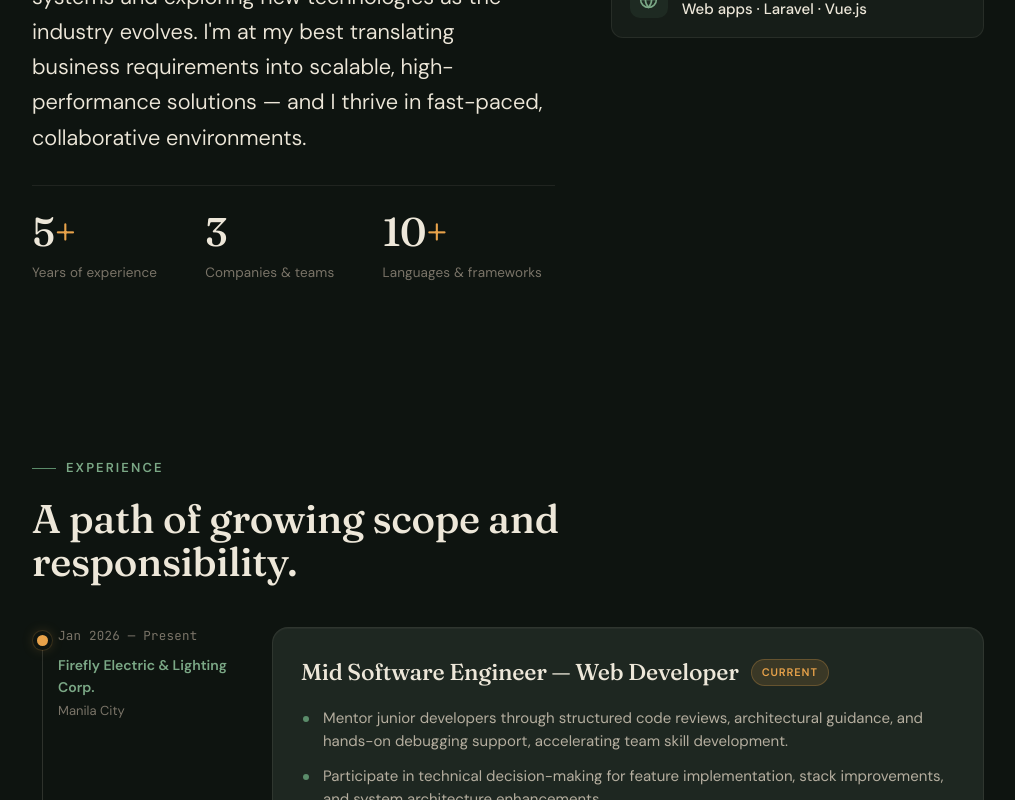
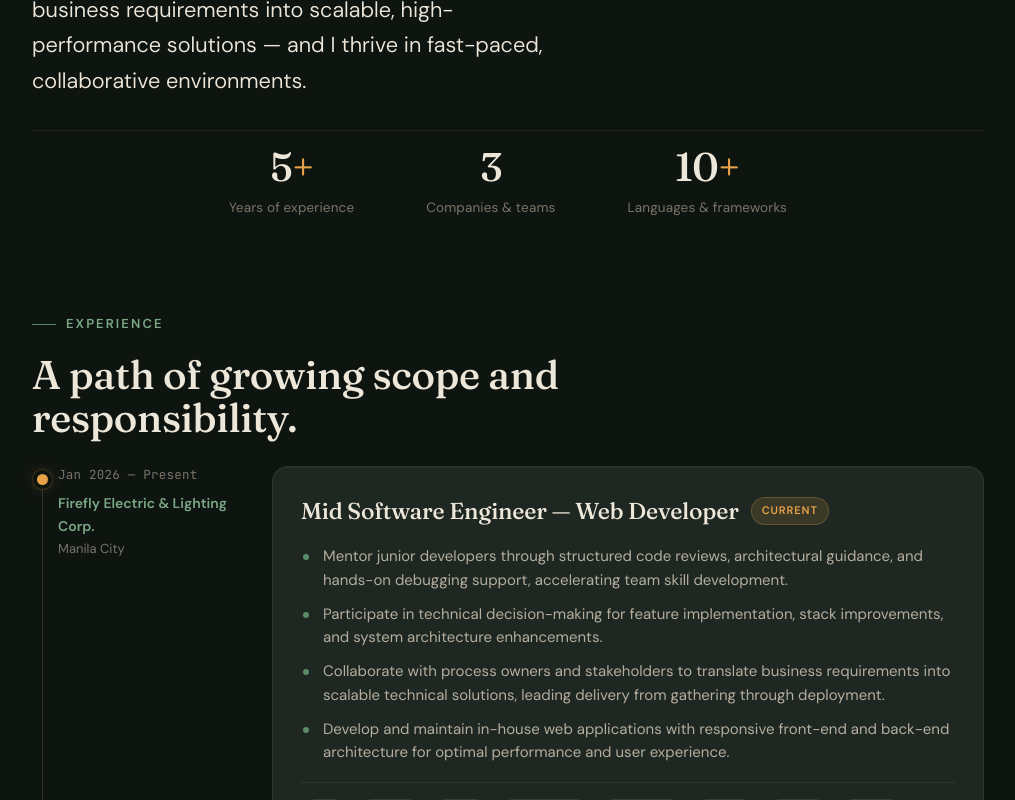
Before and after one commit to mamawpsg16/portfolio, a Vue app: page / in a window 1280 px wide. Shown: the part 1280-2080 px from the top of the page, without its empty margins (132-1147 px from the left). Built offline with nearby package versions, Linux system fonts and the light colour scheme.

Commit message:
Tighten vertical spacing across sections

```diff
--- a/src/components/About.vue
+++ b/src/components/About.vue
@@ -16,20 +16,6 @@
           scalable, high-performance solutions — and I thrive in fast-paced, collaborative
           environments.
         </p>
-        <div class="about__stats">
-          <div class="stat">
-            <div class="stat__num">5<span class="amber">+</span></div>
-            <div class="stat__label">Years of experience</div>
-          </div>
-          <div class="stat">
-            <div class="stat__num">3</div>
-            <div class="stat__label">Companies &amp; teams</div>
-          </div>
-          <div class="stat">
-            <div class="stat__num">10<span class="amber">+</span></div>
-            <div class="stat__label">Languages &amp; frameworks</div>
-          </div>
-        </div>
       </div>
       <div class="about__aside reveal" v-reveal="120">
         <div class="factline">
@@ -61,5 +47,19 @@
         </div>
       </div>
     </div>
+    <div class="about__stats reveal" v-reveal="120">
+      <div class="stat">
+        <div class="stat__num">5<span class="amber">+</span></div>
+        <div class="stat__label">Years of experience</div>
+      </div>
+      <div class="stat">
+        <div class="stat__num">3</div>
+        <div class="stat__label">Companies &amp; teams</div>
+      </div>
+      <div class="stat">
+        <div class="stat__num">10<span class="amber">+</span></div>
+        <div class="stat__label">Languages &amp; frameworks</div>
+      </div>
+    </div>
   </section>
 </template>
--- a/src/style.css
+++ b/src/style.css
@@ -187,10 +187,10 @@ h1, h2, h3 { margin: 0; }
 .section {
   max-width: var(--maxw);
   margin: 0 auto;
-  padding: clamp(52px, 6.5vw, 84px) var(--edge);
+  padding: clamp(24px, 3.5vw, 44px) var(--edge);
 }
 .section__head {
-  margin-bottom: clamp(28px, 4vw, 44px);
+  margin-bottom: clamp(16px, 2.5vw, 26px);
   max-width: 640px;
 }
 .section__head .h2 { margin-top: 18px; }
@@ -314,12 +314,14 @@ h1, h2, h3 { margin: 0; }
 
 /* about stats row */
 .about__stats {
-  margin-top: 30px;
-  padding-top: 26px;
+  margin-top: clamp(16px, 3vw, 32px);
+  padding-top: 16px;
   border-top: 1px solid var(--hairline);
   display: flex;
+  justify-content: center;
+  text-align: center;
   flex-wrap: wrap;
-  gap: clamp(24px, 4vw, 48px);
+  gap: clamp(32px, 6vw, 72px);
 }
 .stat__num {
   font-family: var(--font-display);
@@ -427,7 +429,7 @@ h1, h2, h3 { margin: 0; }
   background: var(--hairline-strong);
 }
 .tl-item:last-child::after { display: none; }
-.tl-item + .tl-item { margin-top: 40px; }
+.tl-item + .tl-item { margin-top: 28px; }
 
 .tl-item__date {
   font-family: var(--font-mono);
```
